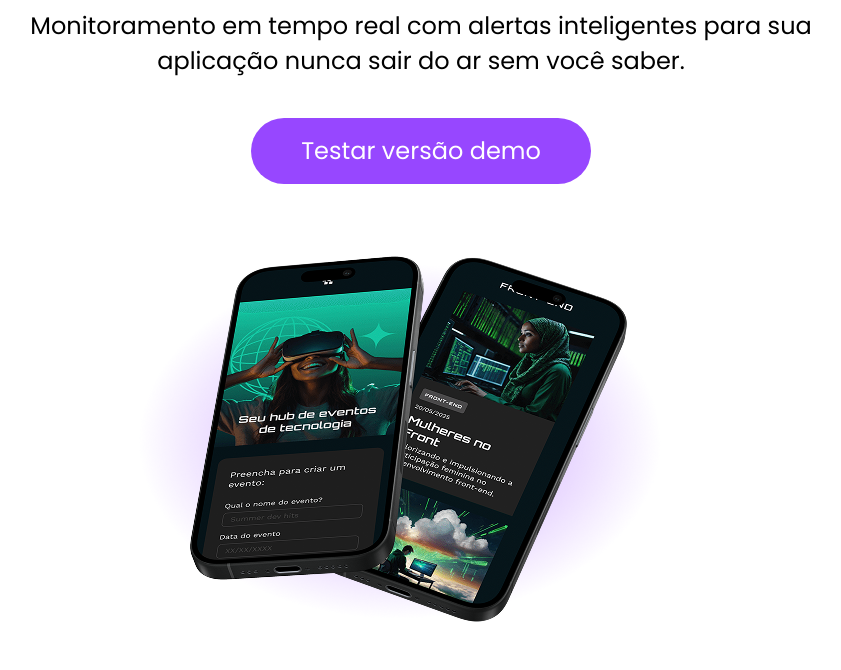
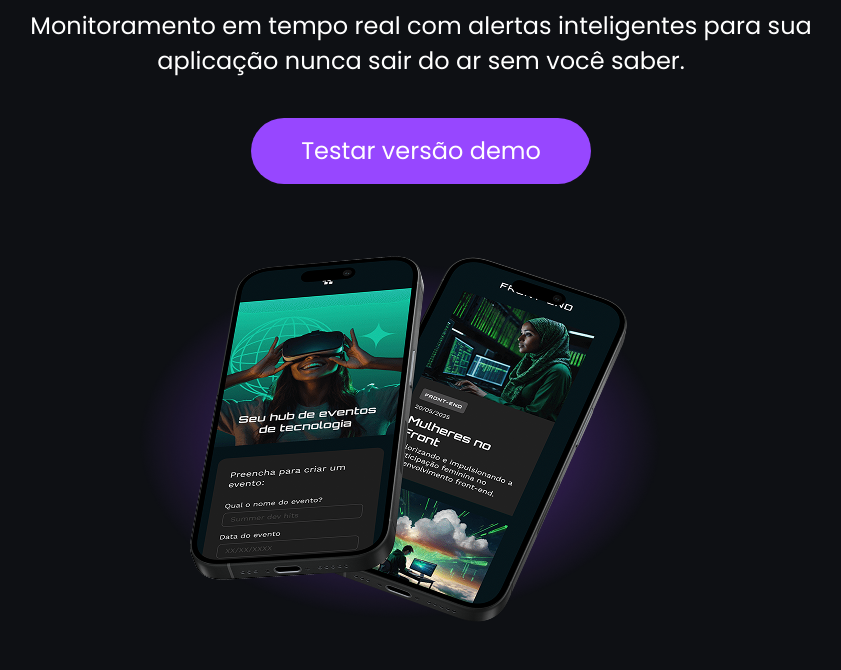
Before and after one commit to pedroasantanadev/tecboard, a plain HTML site: page index.html in a window 1280 px wide. Shown: the part 345-1015 px from the top of the page, without its empty margins (219-1060 px from the left). Drawn offline with Linux system fonts and the light colour scheme.

Commit message:
Change background and text color

```diff
--- a/css/style.css
+++ b/css/style.css
@@ -24,8 +24,8 @@
 
 /* Estilo desktop */
 body {
-    background-color: #ffff;
-    color: #000;
+    background-color: #0E1014;
+    color: #FFFFFF;
 }
 
 header img {
```
